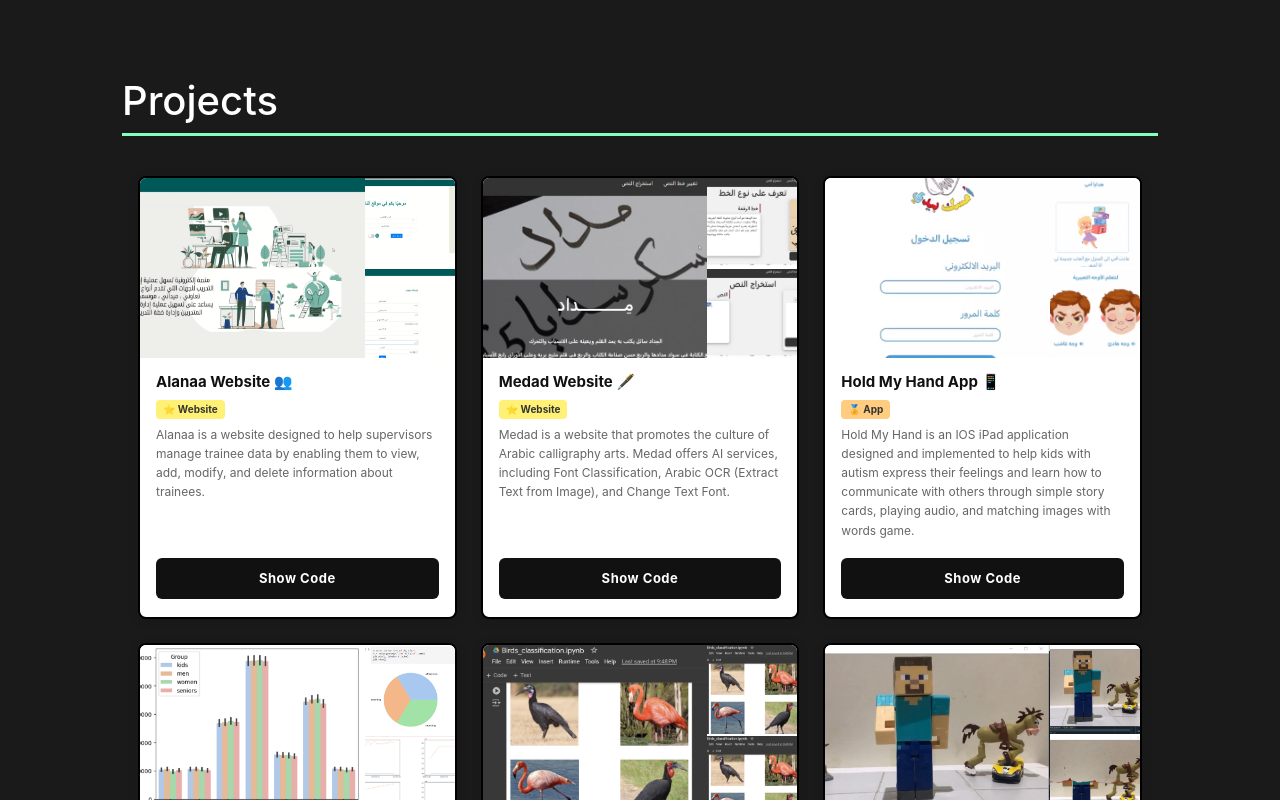
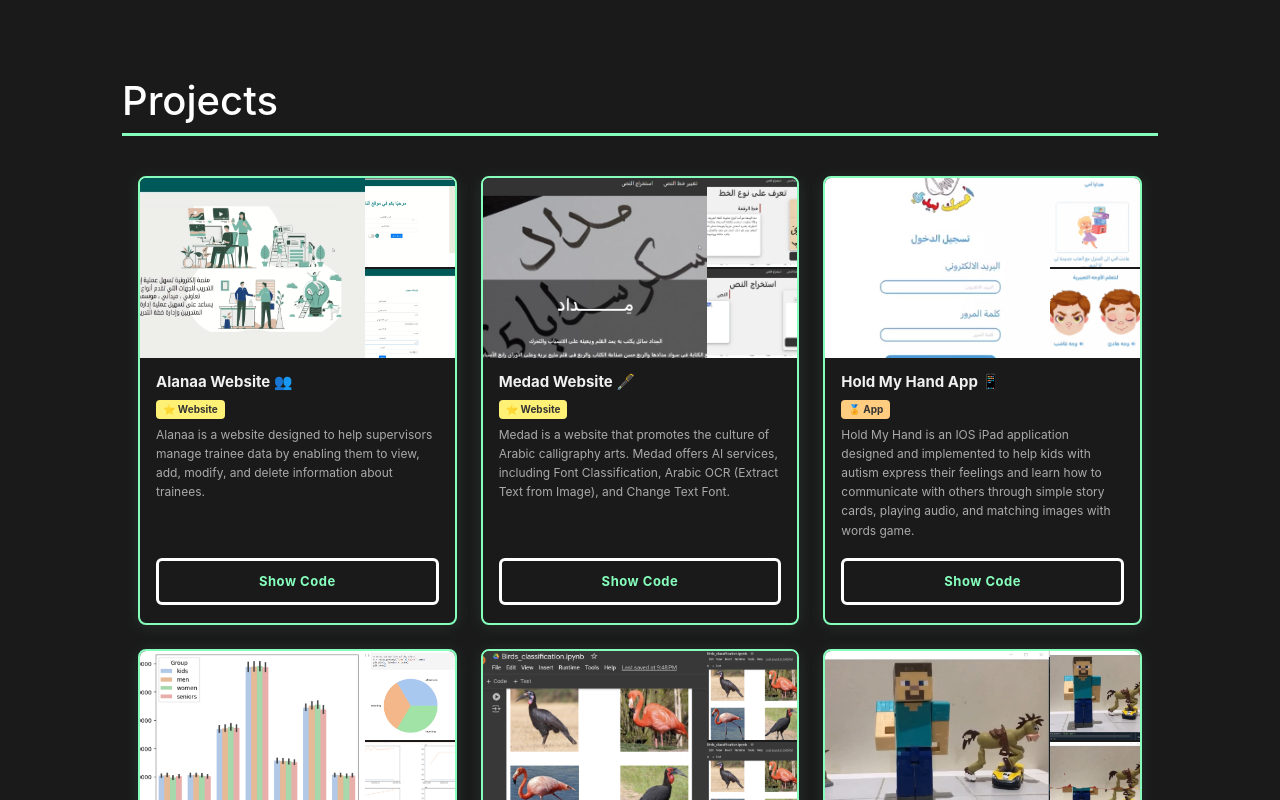
Before and after one commit to Manar-k/My-Portfolio, a React (Vite) app: page / in a window 1280 px wide. Shown: the part 1400-2200 px from the top of the page. Built offline with nearby package versions, Linux system fonts and the light colour scheme.

Commit message:
Modified Code

```diff
--- a/src/pages/Home/CardGrid.tsx
+++ b/src/pages/Home/CardGrid.tsx
@@ -1,4 +1,7 @@
 import { useState, useEffect, useRef } from "react";
+import { useTheme } from "../../components/ThemeContext";
+
+// images
 import alanna1 from "./img/alannapic1.png";
 import alanna2 from "./img/alannapic2.png";
 import alanna3 from "./img/alannapic3.png";
@@ -24,6 +27,7 @@ import terminal from "./img/terminal.png";
 import astro1 from "./img/astro1.png";
 import astro2 from "./img/astro2.png";
 import astro3 from "./img/astro3.png";
+
 const cardRevealStyle = `
   @keyframes cardFadeIn {
     from {
@@ -169,12 +173,54 @@ const cards: Card[] = [
     link: "https://github.com/Manar-k/OpenGL_2d_scene_Astro-Boy",
   },
 ];
+// Theme
+const themes = {
+  light: {
+    wrapper: { background: "#ffffff" },
+    card: {
+      background: "#ffffff",
+      border: "2px solid #000000",
+      boxShadow: "0 2px 12px rgba(0,0,0,0.08)",
+    },
+    cardHover: { boxShadow: "0 8px 28px rgba(0,0,0,0.14)" },
+    numberTitle: { color: "#111" },
+    description: { color: "#666" },
+    toggleBtn: { background: "#111", color: "#fff", border: "2px solid #111" },
 
+    button: { background: "#86FFBD", color: "#000", border: "3px solid #000" },
+    buttonHover: { background: "#ffffff", color: "#86FFBD" },
+  },
+  dark: {
+    wrapper: { background: "#1a1a1a" },
+    card: {
+      background: "#1a1a1a",
+      border: "2px solid #86FFBD",
+      boxShadow: "0 2px 16px rgba(134,255,189,0.10)",
+    },
+    cardHover: { boxShadow: "0 8px 32px rgba(134,255,189,0.22)" },
+    numberTitle: { color: "#f0f0f0" },
+    description: { color: "#aaa" },
+    toggleBtn: {
+      background: "transparent",
+      color: "#86FFBD",
+      border: "2px solid #86FFBD",
+    },
+    button: {
+      background: "#1a1a1a",
+      color: "#86FFBD",
+      border: "3px solid #ffffff",
+    },
+    buttonHover: {
+      background: "#86FFBD",
+      color: "#000",
+      border: "3px solid #000",
+    },
+  },
+};
 // ─── Styles (inline – no extra CSS file needed) ───────────────────────────────
 
-const styles: Record<string, React.CSSProperties> = {
+const baseStyles: Record<string, React.CSSProperties> = {
   wrapper: {
-    // background: "#b3e5fc",
     minHeight: "100vh",
     padding: "40px 16px 60px",
     fontFamily: "'Noto Sans JP', 'Hiragino Kaku Gothic ProN', sans-serif",
@@ -188,16 +234,19 @@ const styles: Record<string, React.CSSProperties> = {
     margin: "0 auto",
   },
   card: {
-    background: "#ffffff",
-    border: "2px solid #000000",
+    // background: "#ffffff",
+    // border: "2px solid #000000",
     borderRadius: "8px",
     overflow: "hidden",
     display: "flex",
     flexDirection: "column",
-    boxShadow: "0 2px 12px rgba(0,0,0,0.08)",
+    // boxShadow: "0 2px 12px rgba(0,0,0,0.08)",
     transition: "transform 0.2s ease, box-shadow 0.2s ease",
     cursor: "pointer",
   },
+  // darkcard: {
+  //   border: "2px solid #86FFBD",
+  // },
   imageBlock: {
     display: "grid",
     gridTemplateColumns: "1fr auto",
@@ -268,11 +317,6 @@ const styles: Record<string, React.CSSProperties> = {
     alignItems: "center",
     gap: "4px",
   },
-  price: {
-    fontSize: "16px",
-    fontWeight: 800,
-    color: "#111",
-  },
   description: {
     fontSize: "12px",
     color: "#666",
@@ -282,9 +326,6 @@ const styles: Record<string, React.CSSProperties> = {
   },
   button: {
     marginTop: "12px",
-    background: "#111",
-    color: "#fff",
-    border: "none",
     borderRadius: "6px",
     padding: "11px 0",
     fontSize: "13px",
@@ -304,16 +345,16 @@ function Badge({ type }: { type: string[] }) {
       {type.map((t) => {
         const style =
           t === "Website"
-            ? styles.badgePick
+            ? baseStyles.badgePick
             : t === "App"
-              ? styles.badgeHall
+              ? baseStyles.badgeHall
               : t === "Data Analysis"
-                ? styles.badgePick
+                ? baseStyles.badgePick
                 : t === "AI"
-                  ? styles.badgeHall
+                  ? baseStyles.badgeHall
                   : t === "Data Science"
-                    ? styles.badgePick
-                    : styles.badgePick; // fallback
+                    ? baseStyles.badgePick
+                    : baseStyles.badgePick; // fallback
 
         const icon =
           t === "Website"
@@ -338,7 +379,15 @@ function Badge({ type }: { type: string[] }) {
   );
 }
 
-function CardItem({ card, index }: { card: Card; index: number }) {
+function CardItem({
+  card,
+  index,
+  theme,
+}: {
+  card: Card;
+  index: number;
+  theme: "light" | "dark";
+}) {
   useEffect(() => {
     const el = cardRef.current;
     if (!el) return;
@@ -359,6 +408,7 @@ function CardItem({ card, index }: { card: Card; index: number }) {
   }, []);
 
   const cardRef = useRef<HTMLDivElement | null>(null);
+  const t = themes[theme];
 
   useEffect(() => {
     const el = cardRef.current;
@@ -387,43 +437,51 @@ function CardItem({ card, index }: { card: Card; index: number }) {
       ref={cardRef}
       className="project-card"
       style={{
-        ...styles.card,
+        ...baseStyles.card,
+        ...t.card,
         transform: hovered ? "translateY(-4px)" : "none",
-        boxShadow: hovered
-          ? "0 8px 28px rgba(0,0,0,0.14)"
-          : "0 2px 12px rgba(0,0,0,0.08)",
+        boxShadow: hovered ? t.cardHover.boxShadow : t.card.boxShadow,
       }}
       onMouseEnter={() => setHovered(true)}
       onMouseLeave={() => setHovered(false)}
     >
       {/* Image block */}
-      <div style={styles.imageBlock}>
-        <img src={card.image} alt={card.title} style={styles.mainImage} />
-        <div style={styles.thumbGrid}>
+      <div style={baseStyles.imageBlock}>
+        <img src={card.image} alt={card.title} style={baseStyles.mainImage} />
+        <div style={baseStyles.thumbGrid}>
           {card.thumbnails.map((t, i) => (
-            <img key={i} src={t} alt="" style={styles.thumb} />
+            <img key={i} src={t} alt="" style={baseStyles.thumb} />
           ))}
         </div>
       </div>
 
       {/* Body */}
-      <div style={styles.body}>
-        <p style={styles.numberTitle}>{card.title}</p>
+      <div style={baseStyles.body}>
+        <p style={{ ...baseStyles.numberTitle, ...t.numberTitle }}>
+          {card.title}
+        </p>
 
-        <div style={styles.badgeRow}>
+        <div style={baseStyles.badgeRow}>
           <Badge type={card.badge} />
         </div>
 
-        <p style={styles.description}>{card.description}</p>
+        <p style={{ ...baseStyles.description, ...t.description }}>
+          {card.description}
+        </p>
 
         <button
-          style={styles.button}
-          onMouseEnter={(e) =>
-            ((e.currentTarget as HTMLButtonElement).style.background = "#333")
-          }
-          onMouseLeave={(e) =>
-            ((e.currentTarget as HTMLButtonElement).style.background = "#111")
-          }
+          style={{ ...baseStyles.button, ...t.button }}
+          onMouseEnter={(e) => {
+            (e.currentTarget as HTMLButtonElement).style.background =
+              t.buttonHover.background;
+            (e.currentTarget as HTMLButtonElement).style.color =
+              t.buttonHover.color;
+          }}
+          onMouseLeave={(e) => {
+            (e.currentTarget as HTMLButtonElement).style.background =
+              t.button.background;
+            (e.currentTarget as HTMLButtonElement).style.color = t.button.color;
+          }}
           onClick={() => goToUrl(card.link)}
         >
           Show Code
@@ -436,10 +494,13 @@ function CardItem({ card, index }: { card: Card; index: number }) {
 // ─── Main Component ───────────────────────────────────────────────────────────
 
 export default function CardGrid() {
+  const { theme } = useTheme();
+  const t = themes[theme];
+
   const visible = cards;
 
   return (
-    <div style={styles.wrapper}>
+    <div style={{ ...baseStyles.wrapper, ...t.wrapper }}>
       <style>{cardRevealStyle}</style>
       {/* Responsive grid via CSS-in-JS */}
       <style>{`
@@ -452,10 +513,9 @@ export default function CardGrid() {
           .card-grid { grid-template-columns: repeat(2, 1fr) !important; }
         }
       `}</style>
-
-      <div className="card-grid" style={styles.grid}>
+      <div className="card-grid" style={baseStyles.grid}>
         {visible.map((card, index) => (
-          <CardItem key={card.id} card={card} index={index} />
+          <CardItem key={card.id} card={card} index={index} theme={theme} />
         ))}
       </div>
     </div>
```
